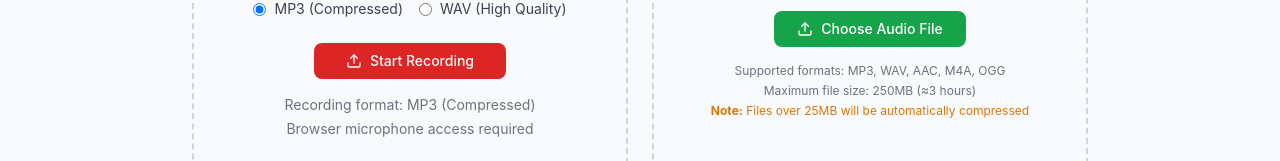
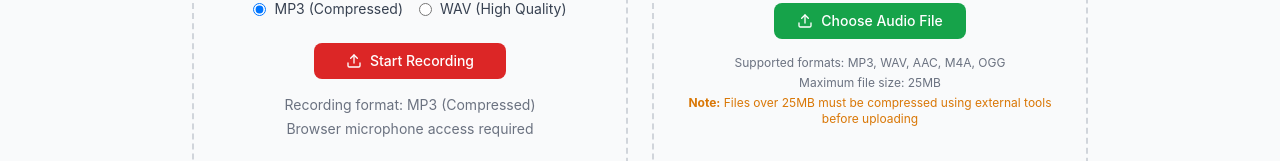
Before and after one commit to f3rrychr/Meeting-Transcriber-1.0, a React (Vite) app: page / in a window 1280 px wide. Shown: the part 482-643 px from the top of the page. Built offline with nearby package versions, Linux system fonts and the light colour scheme; no server answers.

Commit message:
Fix misleading compression message in AudioUpload

```diff
--- a/src/components/AudioUpload.tsx
+++ b/src/components/AudioUpload.tsx
@@ -13,11 +13,11 @@ const AudioUpload: React.FC<AudioUploadProps> = ({ onFileUpload }) => {
   const [activeTab, setActiveTab] = useState<'record' | 'upload'>('record');
 
   const validateFile = (file: File): string | null => {
-    const maxSize = 250 * 1024 * 1024; // 250MB
+    const maxSize = 25 * 1024 * 1024; // 25MB
     const supportedTypes = ['audio/mpeg', 'audio/wav', 'audio/aac', 'audio/mp4', 'audio/x-m4a', 'audio/ogg'];
 
     if (file.size > maxSize) {
-      return 'File size exceeds 250MB limit';
+      return 'File size exceeds 25MB limit. Please compress your audio file using external software before uploading.';
     }
 
     if (!supportedTypes.includes(file.type) && !file.name.match(/\.(mp3|wav|aac|m4a|ogg)$/i)) {
@@ -113,9 +113,9 @@ const AudioUpload: React.FC<AudioUploadProps> = ({ onFileUpload }) => {
 
                 <div className="text-xs text-gray-500 space-y-1">
                   <p>Supported formats: MP3, WAV, AAC, M4A, OGG</p>
-                  <p>Maximum file size: 250MB (≈3 hours)</p>
+                  <p>Maximum file size: 25MB</p>
                   <p className="text-amber-600">
-                    <strong>Note:</strong> Files over 25MB will be automatically compressed
+                    <strong>Note:</strong> Files over 25MB must be compressed using external tools before uploading
                   </p>
                 </div>
               </div>
```
